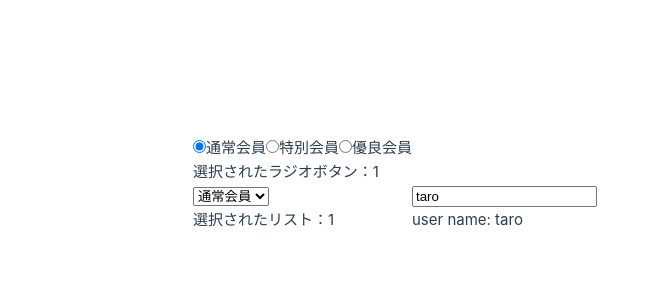
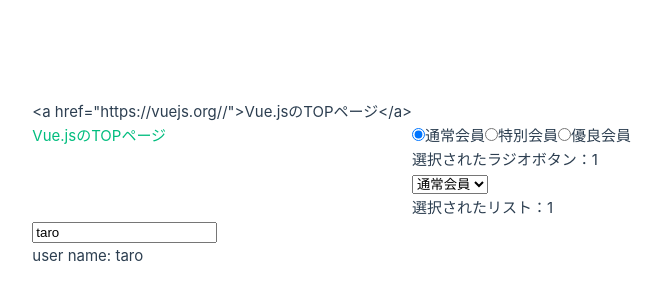
Before and after one commit to koyamal/pra_vue3, a Vue app in the folder Vue3FrontDevTextBook02/chap02/hello-vue/: page / in a window 1280 px wide. Shown: the part 216-516 px from the top of the page, without its empty margins (228-890 px from the left). Built offline with nearby package versions, Linux system fonts and the light colour scheme.

Commit message:
Use v-html

```diff
--- a/Vue3FrontDevTextBook02/chap02/hello-vue/src/App.vue
+++ b/Vue3FrontDevTextBook02/chap02/hello-vue/src/App.vue
@@ -4,9 +4,12 @@ import {ref} from "vue";
 const memberType = ref(1);
 const memberTypeSelect = ref(1);
 const userName = ref("taro");
+const htmlStr = ref(`<a href="https://vuejs.org//">Vue.jsのTOPページ</a>`);
 </script>
 
 <template>
+  <section>{{ htmlStr }}</section><br>
+  <section v-html="htmlStr"></section>
   <section>
     <label><input type="radio" name="memberType" value="1" v-model="memberType">通常会員</label>
     <label><input type="radio" name="memberType" value="2" v-model="memberType">特別会員</label>
```
